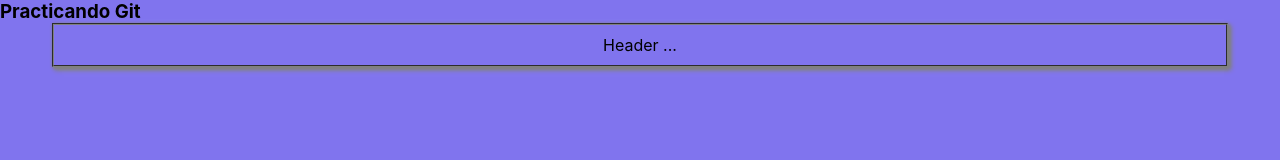
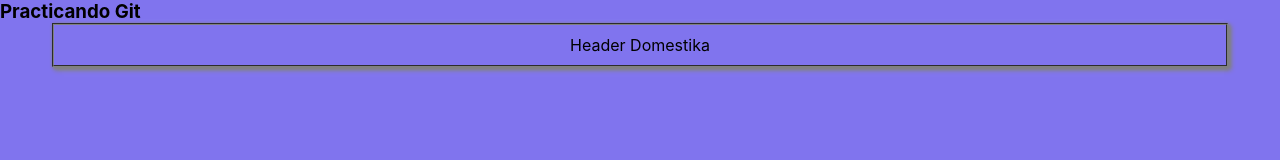
Before and after one commit to PipeeFlorezz/Statics, a plain HTML site: page index.html in a window 1280 px wide. Drawn offline with Linux system fonts and the light colour scheme.

Commit message:
haciendo nuevo commit (4)

```diff
--- a/index.html
+++ b/index.html
@@ -10,7 +10,7 @@
 <body>
     <h3>Practicando Git</h3>
     <div class="container">
-       <header> Header ...</header>
+       <header> Header Domestika</header>
     </div>
 </body>
 </html>
```
